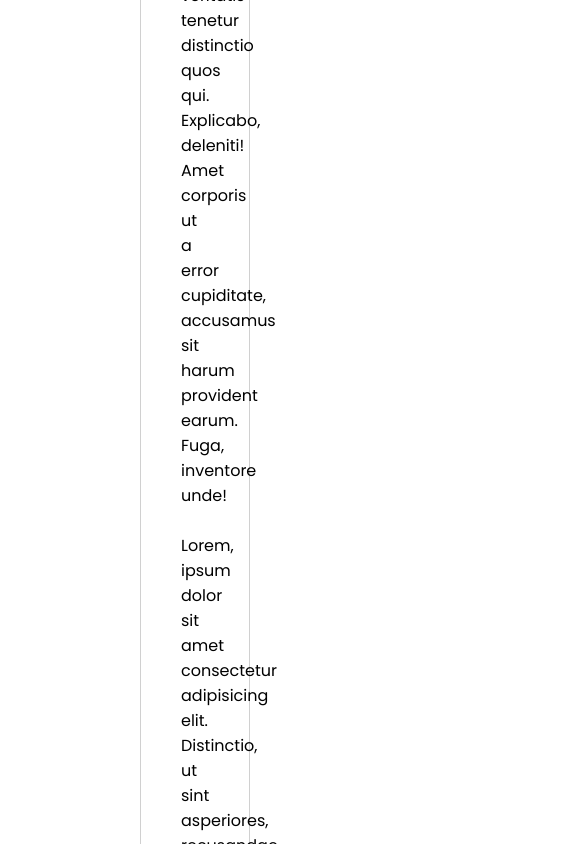
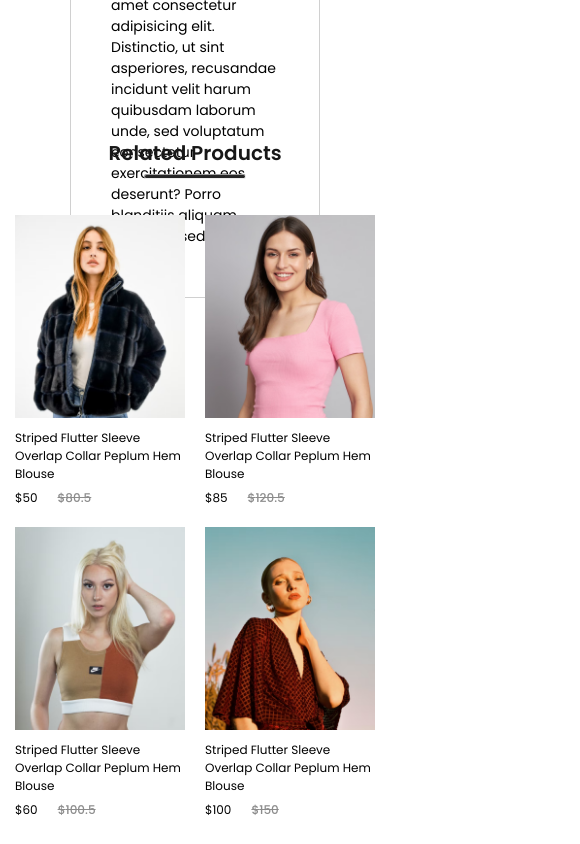
Before and after one commit to ElanurToptas/e-commerce, a React (Create React App) app: page /product/1 in a window 390 px wide. Shown: the part 1540-2384 px from the top of the page, 580 px wide, since content can reach past the window. Built offline with nearby package versions, Linux system fonts and the light colour scheme.

Commit message:
RelatedProducts component compeleted as responsive

```diff
--- a/src/Components/DescriptionBox/DescriptionBox.scss
+++ b/src/Components/DescriptionBox/DescriptionBox.scss
@@ -28,3 +28,24 @@
     padding: 40px;
     padding-bottom: 50px;
 }
+
+@media(max-width:1280px){
+    .descriptionBox{
+        margin: 120px;
+    }
+}
+
+@media(max-width:1024px){
+    .descriptionBox{
+        margin: 80px;
+    }
+}
+
+@media(max-width:800px){
+    .descriptionBox{
+        margin: 60px 70px;
+    }
+    .descriptionBox-description{
+        font-size: 14px;
+    }
+}
--- a/src/Components/RelatedProducts/RelatedProducts.jsx
+++ b/src/Components/RelatedProducts/RelatedProducts.jsx
@@ -6,7 +6,7 @@ import { Item } from "../Item/Item";
 export const RelatedProducts = () => {
   return (
     <div className="relatedProducts">
-      <h1>Telated Products</h1>
+      <h1>Related Products</h1>
       <hr />
       <div className="relatedProducts-item">
         {data_product.map((item, i) => {
--- a/src/Components/RelatedProducts/RelatedProducts.scss
+++ b/src/Components/RelatedProducts/RelatedProducts.scss
@@ -23,3 +23,76 @@
         gap: 30px;
     }
 }
+
+@media (max-width: 1280px) {
+  .relatedProducts {
+    height: 70vh;
+
+    h1 {
+      font-size: 40px;
+    }
+    hr {
+      width: 160px;
+      height: 4px;
+    }
+    .relatedProducts-item {
+      gap: 20px;
+      margin-top: 30px;
+    }
+  }
+}
+
+@media (max-width: 1024px) {
+  .relatedProducts {
+    height: 60vh;
+    margin-top: -160px;
+
+    h1 {
+      font-size: 30px;
+    }
+    hr {
+      width: 120px;
+      height: 3px;
+    }
+    .relatedProducts-item {
+      gap: 15px;
+      margin-top: 30px;
+    }
+  }
+}
+
+@media (max-width: 800px) {
+  .relatedProducts {
+    height: 50vh;
+    margin-top: -200px;
+    margin-bottom: 300px;
+    gap: 6px;
+
+    h1 {
+      font-size: 20px;
+    }
+    hr {
+      width: 100px;
+      height: 3px;
+    }
+    .relatedProducts-item {
+      display: flex;
+      justify-content: space-around;
+      flex-wrap: wrap;
+      gap: 5px;
+      row-gap: 14px;
+    }
+  }
+}
+
+@media (max-width: 500px) {
+  .relatedProducts {
+    height: 90vh;
+    margin-top: -220px;
+    .relatedProducts-item {
+      display: grid;
+      grid-template-columns: 1fr 1fr;
+      gap: 20px;
+    }
+  }
+}
```
